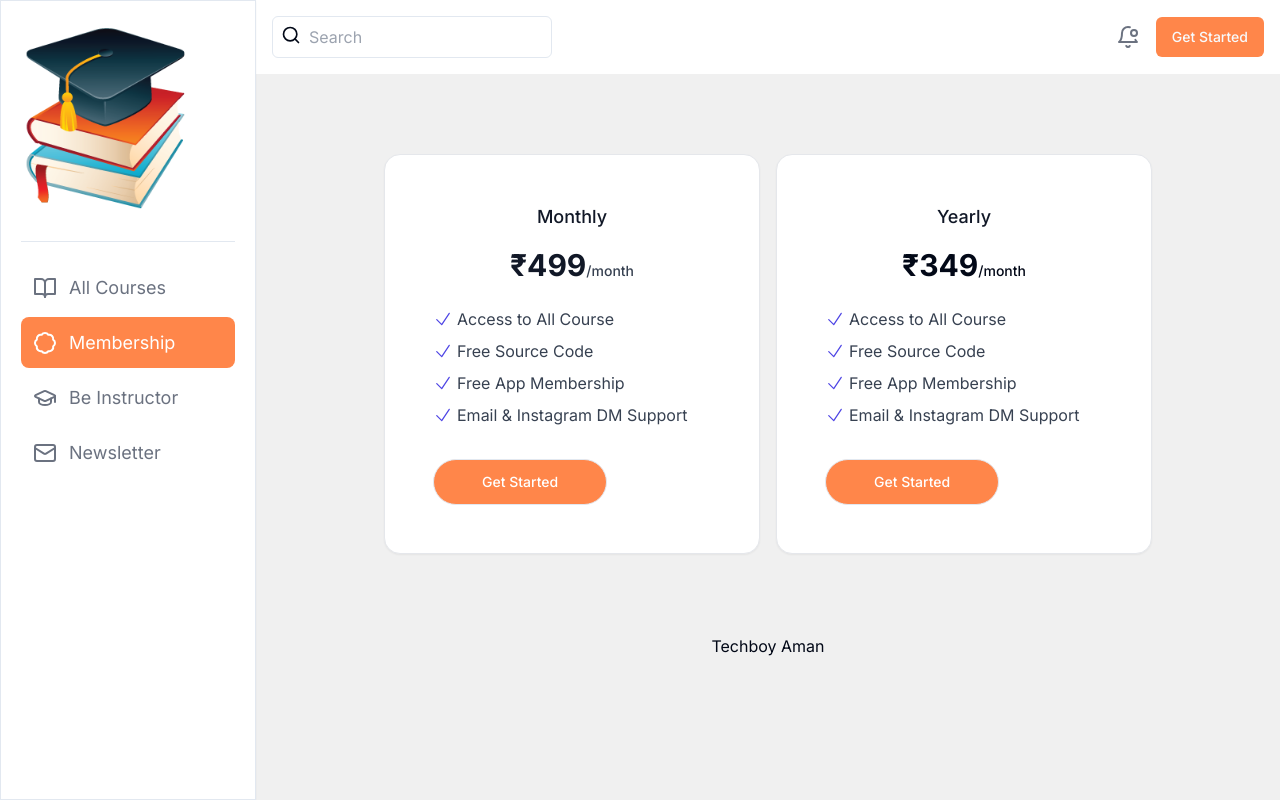
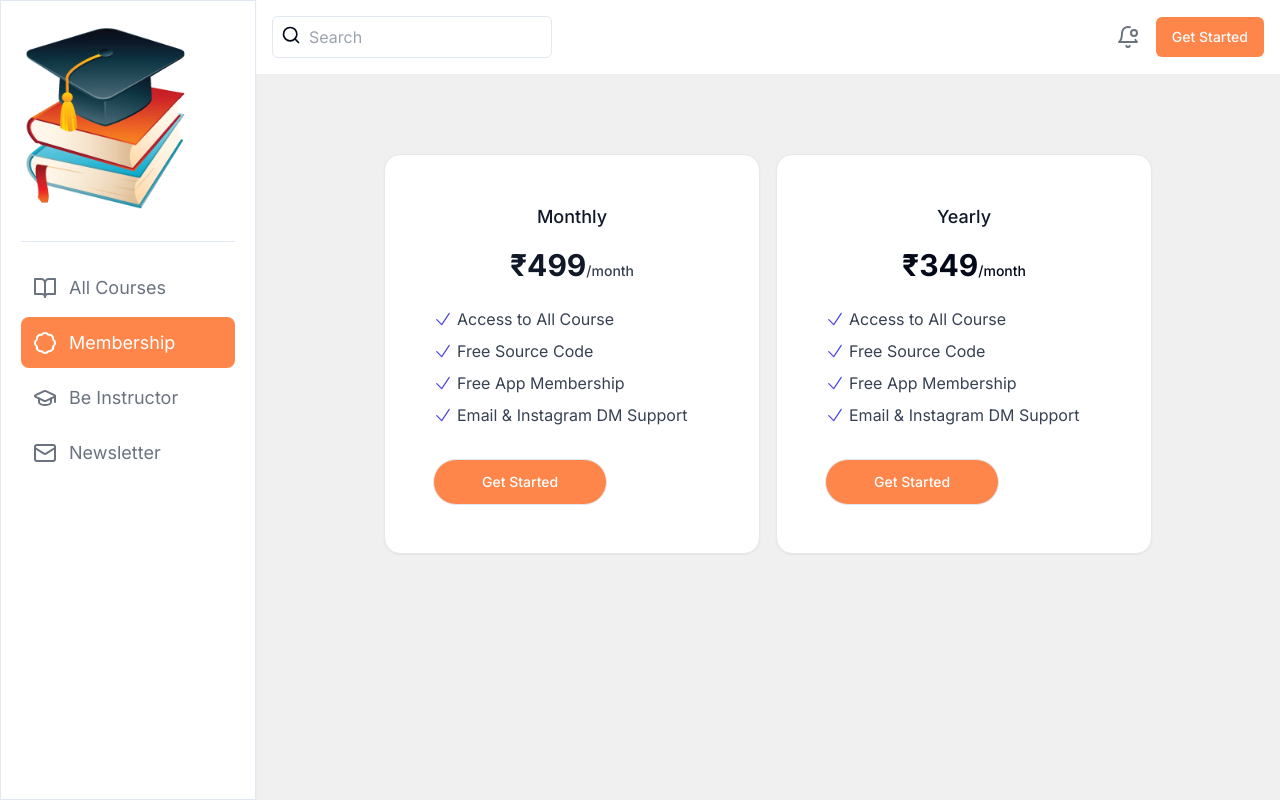
Before and after one commit to amank0259/EduTech, a Next.js app: page /membership in a window 1280 px wide. Built offline with nearby package versions, Linux system fonts and the light colour scheme; no server answers.

Commit message:
minor changes

```diff
--- a/app/(router)/dashboard/page.jsx
+++ b/app/(router)/dashboard/page.jsx
@@ -19,7 +19,7 @@ function Dashboard() {
      */
     const getAllUserEnrolledCourses = () => {
         GlobalApi.getUserAllEnrolledCourseList(user.primaryEmailAddress.emailAddress).then(resp => {
-            console.log(resp);
+            console.log(resp)
             setUserEnrolledCourses(resp.userEnrollCourses);
         })
     }
--- a/app/(router)/membership/page.jsx
+++ b/app/(router)/membership/page.jsx
@@ -242,7 +242,7 @@ function Membership() {
                     </div>
                 </div>
             </div>
-            <div className='flex items-center justify-center'><h1>Techboy Aman</h1></div>
+            {/* <div className='flex items-center justify-center'><h1>Techboy Aman</h1></div> */}
         </div>
     )
 }
```
